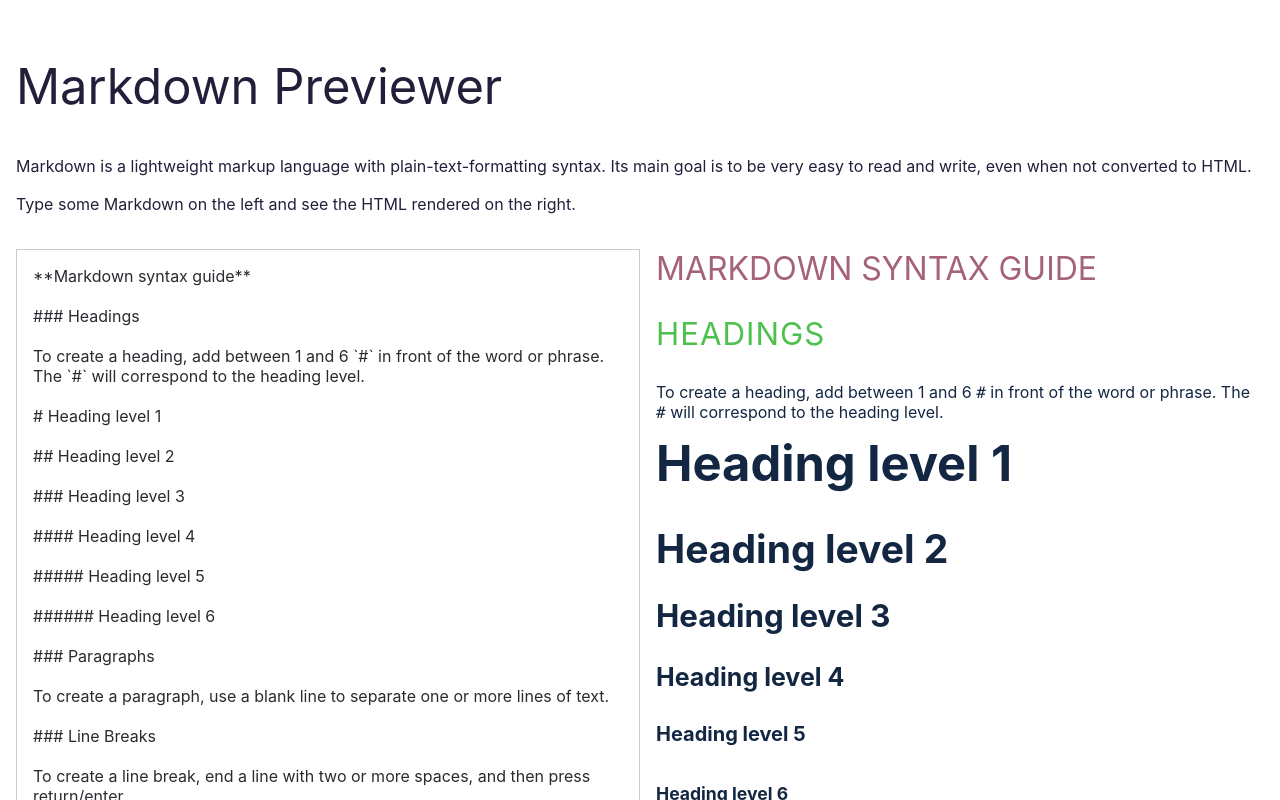
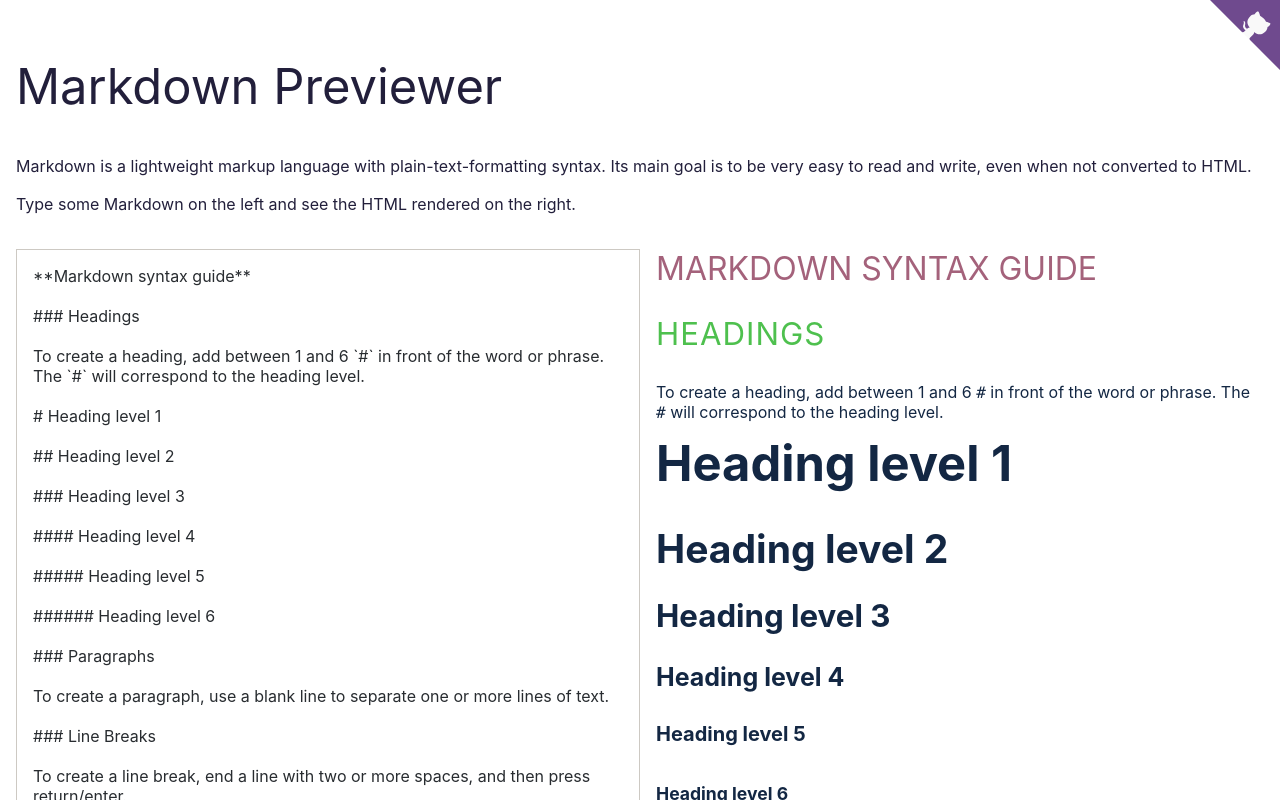
Before and after one commit to alexandracaulea/markdown-previewer, a React (Create React App) app: page / in a window 1280 px wide. Shown: the top 800 px of the page. Built offline with nearby package versions, Linux system fonts and the light colour scheme.

Commit message:
Close #2, add github icon

```diff
--- a/src/App.css
+++ b/src/App.css
@@ -4,3 +4,47 @@
   grid-auto-rows: 1fr 1fr;
   min-height: 100vh;
 }
+
+.App-github-link {
+  border: 0;
+  position: absolute;
+  right: 0;
+  top: 0;
+  transition: all 0.2s ease-in-out;
+}
+
+.App-github-link:hover .App-github-octo-arm {
+  animation: github-animation 0.5s ease-in-out;
+}
+
+.App-github-link:hover {
+  opacity: 0.9;
+}
+
+.App-github-link:active .App-github-octo-arm {
+  fill: #605a7d;
+}
+
+.App-github-link:focus .App-github-octo-arm {
+  fill: #585274;
+}
+
+.App-github-octo-arm {
+  transform-origin: 8em 6em;
+  fill: #f9f9f9;
+}
+
+@keyframes github-animation {
+  0%,
+  100% {
+    transform: rotate(0);
+  }
+  20%,
+  60% {
+    transform: rotate(-25deg);
+  }
+  40%,
+  80% {
+    transform: rotate(10deg);
+  }
+}
--- a/src/App.js
+++ b/src/App.js
@@ -150,6 +150,30 @@
   const [textareaValue, setTextareaValue] = useState(placeholderText);
   return (
     <>
+      <a
+        className="App-github-link"
+        href="https://github.com/alexandracaulea/markdown-previewer"
+        aria-label="View source on GitHub"
+      >
+        <span className="screen-reader-text">View source on GitHub</span>
+        <svg
+          viewBox="0 0 250 250"
+          fill="#6f4a8e"
+          width="4.375em"
+          height="4.375em"
+          aria-hidden="true"
+        >
+          <path d="M0,0 L115,115 L130,115 L142,142 L250,250 L250,0 Z" />
+          <path
+            className="App-github-octo-arm"
+            d="M128.3,109.0 C113.8,99.7 119.0,89.6 119.0,89.6 C122.0,82.7 120.5,78.6 120.5,78.6 C119.2,72.0 123.4,76.3 123.4,76.3 C127.3,80.9 125.5,87.3 125.5,87.3 C122.9,97.6 130.6,101.9 134.4,103.2"
+          />
+          <path
+            d="M115.0,115.0 C114.9,115.1 118.7,116.5 119.8,115.4 L133.7,101.6 C136.9,99.2 139.9,98.4 142.2,98.6 C133.8,88.0 127.5,74.4 143.8,58.0 C148.5,53.4 154.0,51.2 159.7,51.0 C160.3,49.4 163.2,43.6 171.4,40.1 C171.4,40.1 176.1,42.5 178.8,56.2 C183.1,58.6 187.2,61.8 190.9,65.4 C194.5,69.0 197.7,73.2 200.1,77.6 C213.8,80.2 216.3,84.9 216.3,84.9 C212.7,93.1 206.9,96.0 205.4,96.6 C205.1,102.4 203.0,107.8 198.3,112.5 C181.9,128.9 168.3,122.5 157.7,114.1 C157.9,116.9 156.7,120.9 152.7,124.9 L141.0,136.5 C139.8,137.7 141.6,141.9 141.8,141.8 Z"
+            fill="#f9f9f9"
+          />
+        </svg>
+      </a>
       <Header />
       <div className="App-container">
         <Editor
--- a/src/index.css
+++ b/src/index.css
@@ -1,3 +1,9 @@
+*,
+*::before,
+*::after {
+  box-sizing: border-box;
+}
+
 body {
   margin: 0;
   font-family: -apple-system, BlinkMacSystemFont, 'Segoe UI', 'Roboto', 'Oxygen',
@@ -16,3 +22,16 @@
 #root {
   min-height: 100vh;
 }
+
+.screen-reader-text {
+  border: 0px;
+  clip-path: polygon(0px 0px, 0px 0px, 0px 0px);
+  clip: rect(0px, 0px, 0px, 0px);
+  height: 1px;
+  margin: -1px;
+  overflow: hidden;
+  padding: 0px;
+  position: absolute;
+  white-space: nowrap;
+  width: 1px;
+}
```
